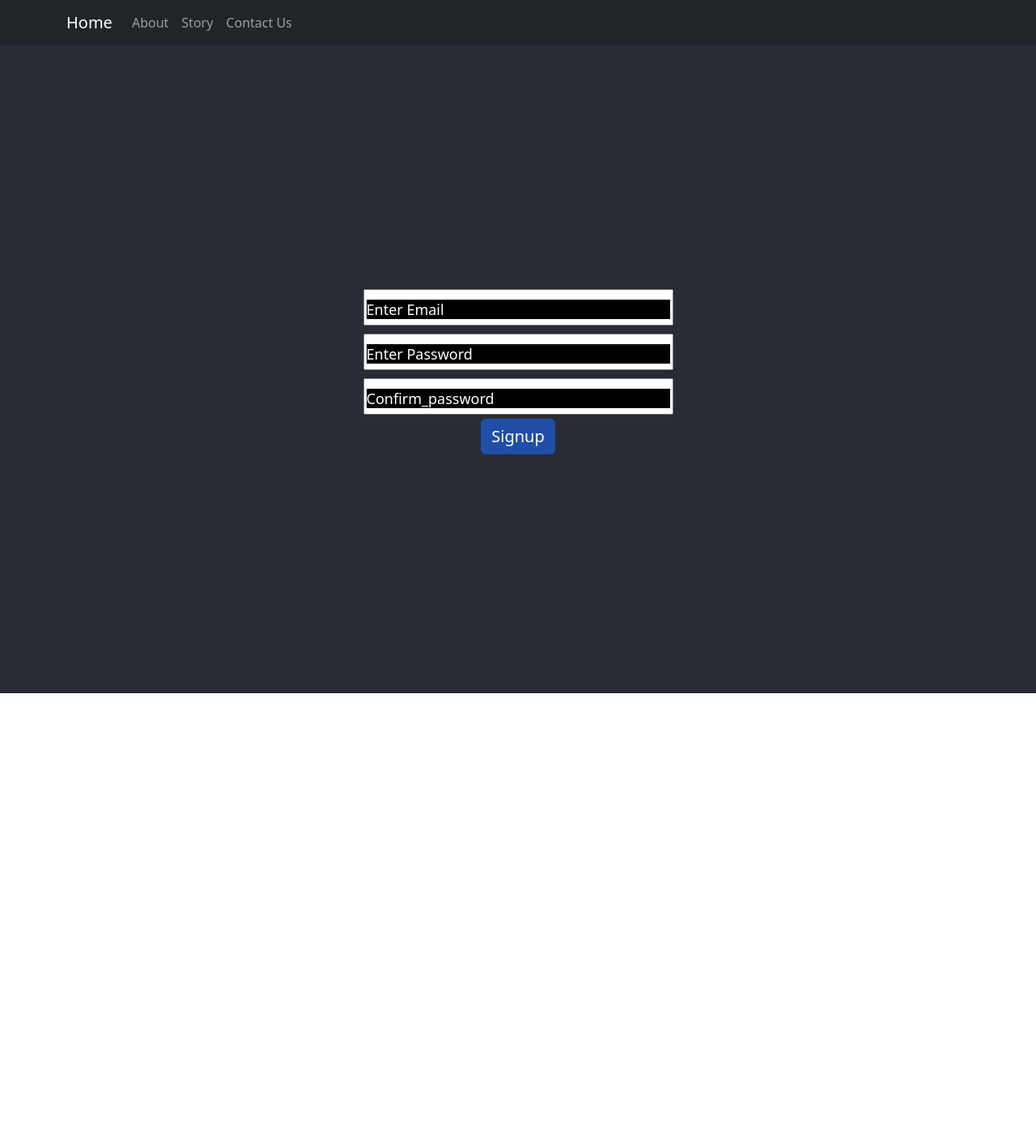
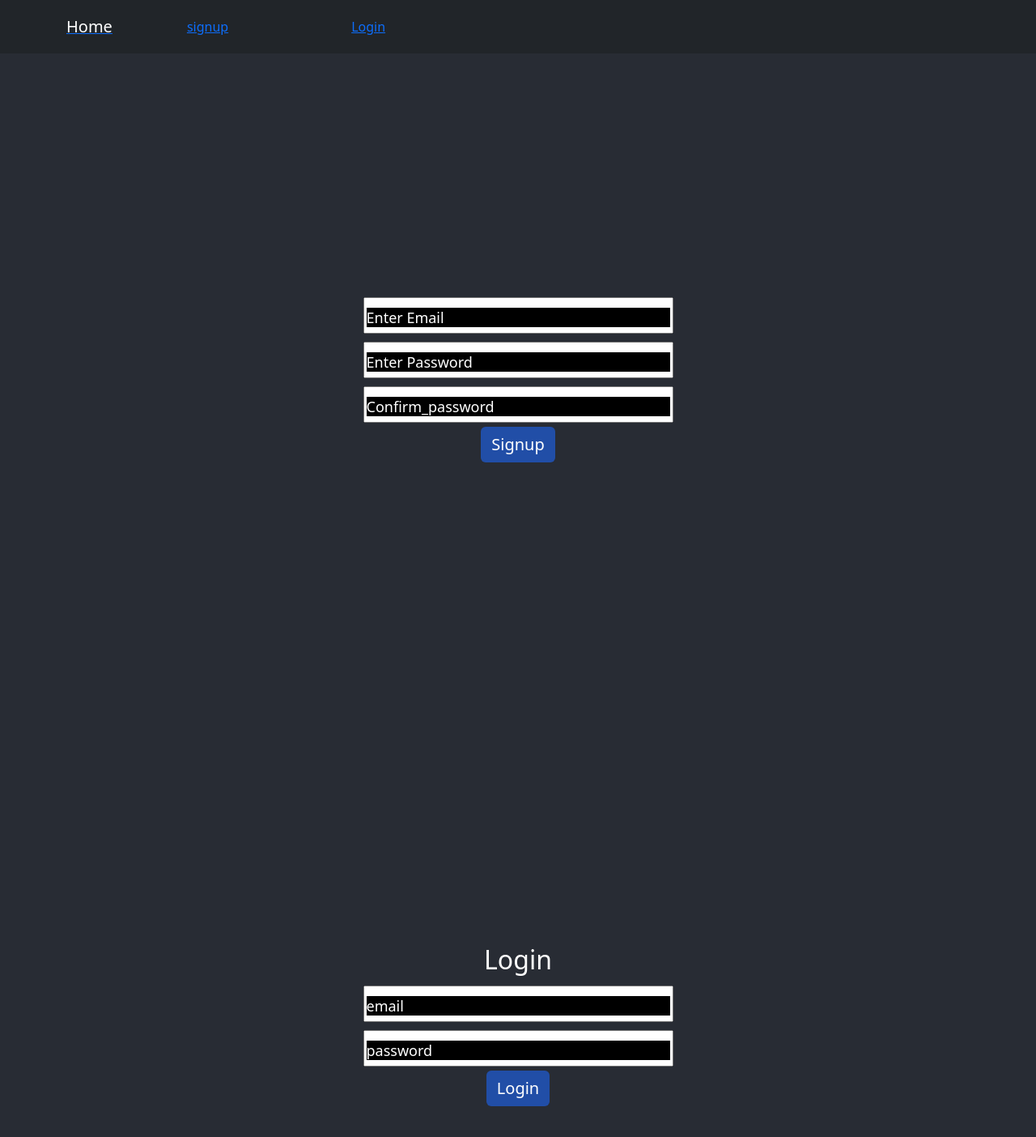
Before and after one commit to Aaqibmir123/expense-tracker, a React (Create React App) app: page /signup in a window 1280 px wide. Shown: the top 1404 px of the page at 81% size. Before the commit the page ends 856 px from the top, so only its background shows below. Built offline with nearby package versions, Linux system fonts and the light colour scheme.

Commit message:
making login page

```diff
--- a/package.json
+++ b/package.json
@@ -13,6 +13,7 @@
     "react-dom": "^18.2.0",
     "react-firebase-auth": "^1.0.3",
     "react-router": "^6.8.0",
+    "react-router-dom": "^6.8.0",
     "react-scripts": "5.0.1",
     "web-vitals": "^2.1.4"
   },
--- a/src/App.js
+++ b/src/App.js
@@ -1,13 +1,27 @@
 
 import './App.css';
 import { Navbars } from './Components/Navbars';
+import { Login } from './Components/Login';
 import Signup from './Components/Signup';
+import {Routes,Route } from 'react-router-dom';
+
+import { Welcome } from './Components/Welcome';
 
 function App() {
   return (
     <div className="App">
-      <Navbars />
-      <Signup />
+
+    <Navbars />
+      <Routes>
+
+          {/* <Route path="/" element={<Navbars/>} /> */}
+          <Route path="/signup" element={<Signup />} />
+          <Route path="/login" element={<Login/>} />
+          <Route path='/welcome' element={<Welcome/>} />
+
+      </Routes>
+
+
     </div>
   );
 }
--- /dev/null
+++ b/src/Components/Login.js
@@ -0,0 +1,63 @@
+import React, { useContext, useRef } from 'react'
+import { Authcontent } from './store/Authcontext';
+
+import './style.css';
+export const Login = () => {
+
+    const ctx=useContext(Authcontent);
+    const inputEmailref = useRef();
+    const inputpasswordref = useRef();
+
+    const submithandler = (e) => {
+        e.preventDefault();
+        const enteremail = inputEmailref.current.value;
+        const enterpassword = inputpasswordref.current.value;
+        let url = 'https://identitytoolkit.googleapis.com/v1/accounts:signInWithPassword?key=AIzaSyAgs87SFNNhZ1bqnMLpJbkcggMhWmDsZ1w'
+
+        fetch(url,{
+            method:'POST',
+            body:JSON.stringify({
+                email:enteremail,
+                password:enterpassword
+            }),
+            headers :{
+                'Content-Type' :"application.json"
+            }
+        }).then(res=>{
+            if(res.ok){
+                return res.json();
+            }
+            else{
+                return res.json().then((data)=>{
+                    let errorMessaege="auth needed";
+                    throw new  Error(errorMessaege);
+
+                });
+            }
+        }).then((data)=>{
+            console.log(data);
+            ctx.login(data.idToken);
+
+
+
+        }).catch((err)=>{
+            alert(err.message);
+        })
+
+
+    }
+
+    return (
+        <>
+            <form id='form' onSubmit={submithandler}>
+                <h2>Login</h2>
+                <input type='email' placeholder='email' ref={inputEmailref} />
+                <input type='password' placeholder='password' ref={inputpasswordref} />
+                <button className='btn'>Login</button>
+            </form>
+
+
+
+        </>
+    )
+}
--- a/src/Components/Navbars.js
+++ b/src/Components/Navbars.js
@@ -1,20 +1,33 @@
-import React, { useState } from 'react'
+import React, { useContext, useState } from 'react'
 import 'bootstrap/dist/css/bootstrap.min.css';
 import Container from 'react-bootstrap/Container';
 import Nav from 'react-bootstrap/Nav';
 import Navbar from 'react-bootstrap/Navbar';
+import {Link} from 'react-router-dom';
+import { Authcontent } from './store/Authcontext';
 
 export const Navbars = () => {
+  const ctx = useContext(Authcontent);
 
+  const logined = ctx.islogined;
   return (
    <>
     <Navbar bg="dark" variant="dark">
     <Container>
-      <Navbar.Brand href="#home">Home</Navbar.Brand>
+      <Link to ='/'><Navbar.Brand>Home</Navbar.Brand></Link>
       <Nav className="me-auto">
-        <Nav.Link href="#home">About</Nav.Link>
-        <Nav.Link href="#features">Story</Nav.Link>
-        <Nav.Link href="#pricing">Contact Us</Nav.Link>
+        <Link to="/signup">
+        signup
+        </Link>
+        <Link to='/login'>
+        Login
+        </Link>
+       {logined && (
+         <Link to='/welcome'>
+         welcome
+         </Link>
+       )}
+
       </Nav>
     </Container>
   </Navbar>
--- a/src/Components/Signup.js
+++ b/src/Components/Signup.js
@@ -1,5 +1,6 @@
 import React, { useRef } from 'react'
 import { useState } from 'react';
+import { Login } from './Login';
 import './style.css';
 const Signup = () => {
 
@@ -77,7 +78,7 @@ const Signup = () => {
                {!isLoading &&  <button className='btn'>Signup</button>}
                {isLoading && <p>isLoading ....</p>}
             </form>
-
+            <Login />
         </>
     )
 }
--- /dev/null
+++ b/src/Components/Welcome.js
@@ -0,0 +1,7 @@
+import React from 'react'
+
+export const Welcome = () => {
+  return (
+    <div>Welcome Here</div>
+  )
+}
--- /dev/null
+++ b/src/Components/store/Authcontext.js
@@ -0,0 +1,38 @@
+import React, { useState } from 'react'
+import { createContext } from 'react';
+
+ export const Authcontent=React.createContext({
+    token:"",
+    islogined:false,
+    login:(token)=>{},
+    logout:()=>{}
+
+});
+
+
+export const Authcontextprovider=(props)=>{
+    const [token,settoken] = useState(null);
+    const userislogined =!!token;
+    const loginhandler=(token)=>{
+        settoken(token);
+    }
+
+    const logoutHandler=()=>{
+        settoken(null);
+    }
+
+    const contextvalue={
+        token:token,
+        islogined:userislogined,
+        login:loginhandler,
+        logout:logoutHandler
+    }
+
+
+
+    return(
+        <Authcontent.Provider  value={contextvalue}>
+            {props.children}
+        </Authcontent.Provider>
+    )
+}
--- a/src/Components/style.css
+++ b/src/Components/style.css
@@ -21,6 +21,9 @@
     font-size: 20px;
     color: white;
 }
+.me-auto.navbar-nav a {
+    padding: 13px 76px;
+}
 
 /* git init
 git add README.md
--- a/src/index.js
+++ b/src/index.js
@@ -3,12 +3,20 @@ import ReactDOM from 'react-dom/client';
 import './index.css';
 import App from './App';
 import reportWebVitals from './reportWebVitals';
+import { Authcontent, Authcontextprovider } from './Components/store/Authcontext';
+import { BrowserRouter } from 'react-router-dom';
 
 const root = ReactDOM.createRoot(document.getElementById('root'));
 root.render(
-  <React.StrictMode>
-    <App />
-  </React.StrictMode>
+  <BrowserRouter>
+    <Authcontextprovider>
+      <App />
+    </Authcontextprovider>
+
+
+  </BrowserRouter>
+
+
 );
 
 // If you want to start measuring performance in your app, pass a function
```
Also changed, not shown: 1 other file (tests, documents, lock files or other folders).
